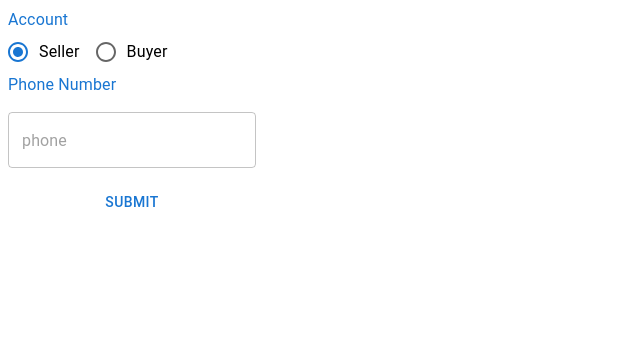
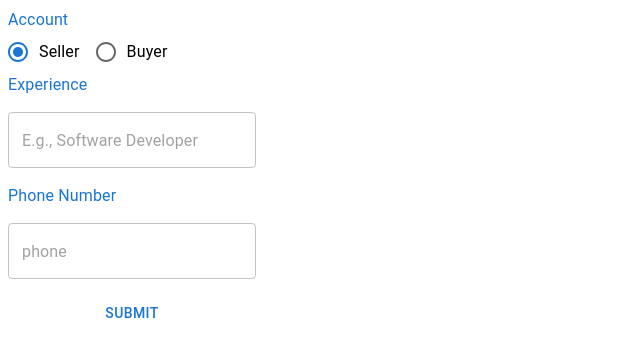
Before and after one commit to Aymen-Dev-tech/DevMarketplace-frontend, a React (Vite) app: page /signup in a window 1280 px wide. Both pictures are taken after a click on the label "Seller". Shown: the top 356 px of the page, without its empty margins (0-640 px from the left). Built offline with nearby package versions, Linux system fonts and the light colour scheme.

Commit message:
Update signup form: add experince field

```diff
--- a/src/pages/Signup.tsx
+++ b/src/pages/Signup.tsx
@@ -10,7 +10,9 @@ import {
   Radio,
 } from "@mui/material";
 import { useForm, Controller } from "react-hook-form";
+import { useEffect } from "react";
 type FormValues = {
+  exp: string;
   phoneNumber: string;
   role: string;
 };
@@ -19,19 +21,36 @@ export default function Signup() {
   //form state
   const form = useForm<FormValues>({
     defaultValues: {
+      exp: "",
       phoneNumber: "",
       role: "",
     },
   });
   // destructor register function
-  const { register, handleSubmit, formState, control } = form;
+  const { register, unregister, handleSubmit, formState, control, watch } =
+    form;
+  const watchRole = watch("role");
   //mange form submittion
+  useEffect(() => {
+    if (watchRole === "seller") {
+      register("exp");
+    } else {
+      unregister("exp");
+    }
+  }, [register, unregister, watchRole]);
   const onSubmit = async (data: FormValues) => {
     console.log(data);
-    window.open(
-      `/api/auth/google?info[phoneNumber]=${data.phoneNumber}&info[role]=${data.role}`,
-      "_self"
-    );
+    if (watchRole === "seller") {
+      window.open(
+        `/api/auth/google?info[phoneNumber]=${data.phoneNumber}&info[role]=${data.role}&info[exp]=${data.exp}`,
+        "_self"
+      );
+    } else {
+      window.open(
+        `/api/auth/google?info[phoneNumber]=${data.phoneNumber}&info[role]=${data.role}`,
+        "_self"
+      );
+    }
   };
   //validation
   const { errors } = formState;
@@ -68,6 +87,24 @@ export default function Signup() {
           )}
 
           <Stack direction={"column"} spacing={2}>
+            {watchRole === "seller" && (
+              <>
+                <FormLabel> Experience </FormLabel>
+                <TextField
+                  error={!!errors.exp}
+                  helperText={errors.exp?.message}
+                  type="text"
+                  placeholder="E.g., Software Developer"
+                  {...register("exp", {
+                    required: "exp required",
+                    pattern: {
+                      value: /^[a-zA-Z\s]+$/,
+                      message: "Invalid inpute",
+                    },
+                  })}
+                />
+              </>
+            )}
             <FormLabel>Phone Number</FormLabel>
             <TextField
               error={!!errors.phoneNumber}
```
